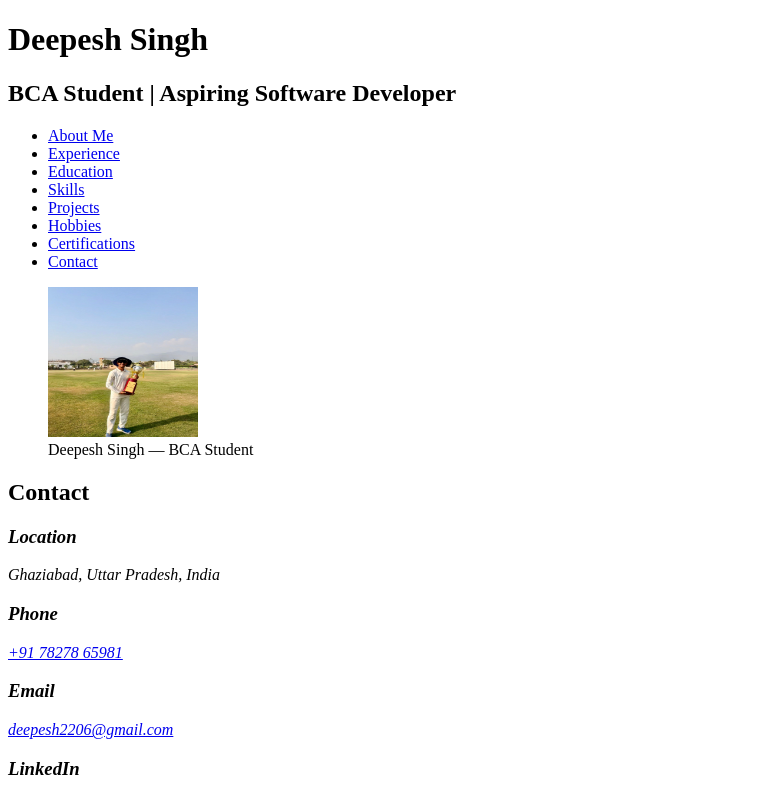
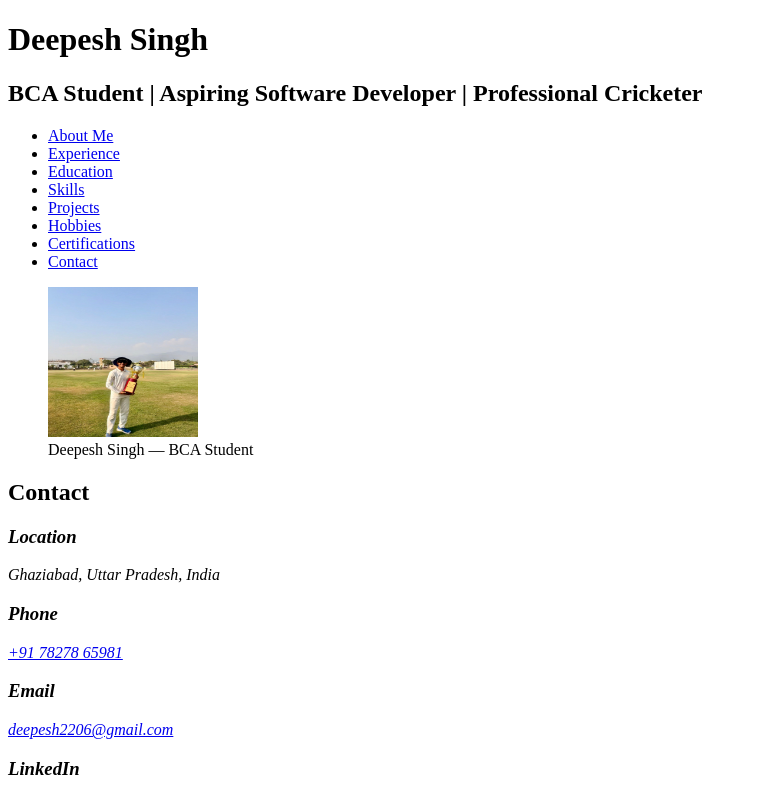
Before and after one commit to its-deepesh/Resume, a plain HTML site: page index.html in a window 1280 px wide. Shown: the top 796 px of the page, without its empty margins (0-758 px from the left). Drawn offline with Linux system fonts and the light colour scheme.

Commit message:
Update profession details in index.html

```diff
--- a/index.html
+++ b/index.html
@@ -9,7 +9,7 @@
     <header>
         <hgroup>
             <h1>Deepesh Singh</h1>
-            <h2>BCA Student | Aspiring Software Developer</h2>
+            <h2>BCA Student | Aspiring Software Developer | Professional Cricketer</h2>
         </hgroup>
 
         <nav>
```
